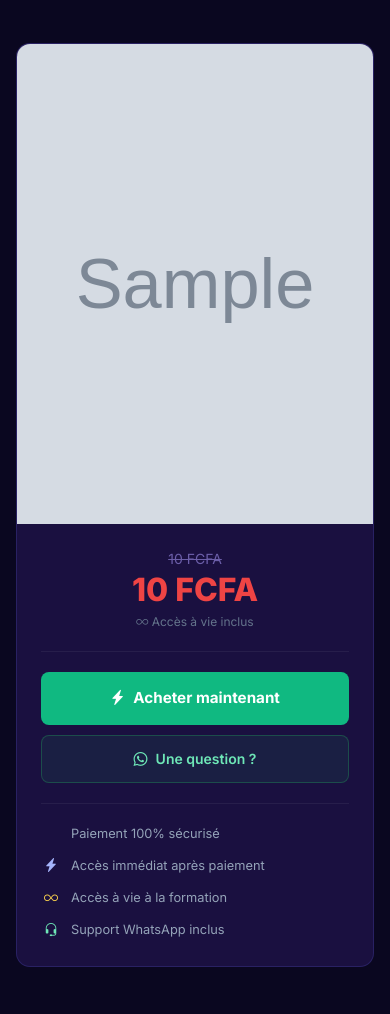
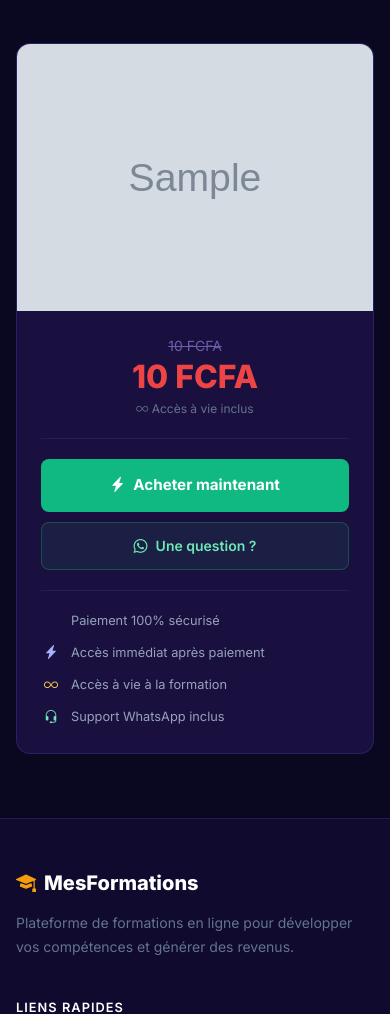
Before and after one commit to amparachrist-beep/Formations, a Django app: page /formation/1/ in a window 390 px wide. Shown: the part 2115-3129 px from the top of the page. Run offline with Django 4.2, Linux system fonts and the light colour scheme; tables that the repository leaves empty hold one stand-in row (values such as "Sample post"); grey boxes marked "Sample" are stand-in pictures.

Commit message:
Amélioration responsive mobile de l'affichage image sur la page détail formation

```diff
--- a/formation/templates/formation/detail_formation.html
+++ b/formation/templates/formation/detail_formation.html
@@ -596,6 +596,14 @@
     .hero-buttons { flex-direction: column; }
     .btn-hero-buy, .btn-hero-whatsapp { justify-content: center; }
     .skills-grid { grid-template-columns: 1fr; }
+
+    .sidebar-image,
+    .sidebar-image-placeholder {
+        height: auto;
+        max-height: none;
+        object-fit: contain;
+        background: linear-gradient(135deg, #1e1060 0%, #2d1b8a 100%);
+    }
 }
 </style>
 {% endblock %}
```
Lines whose indentation alone changed are shown as unchanged.
